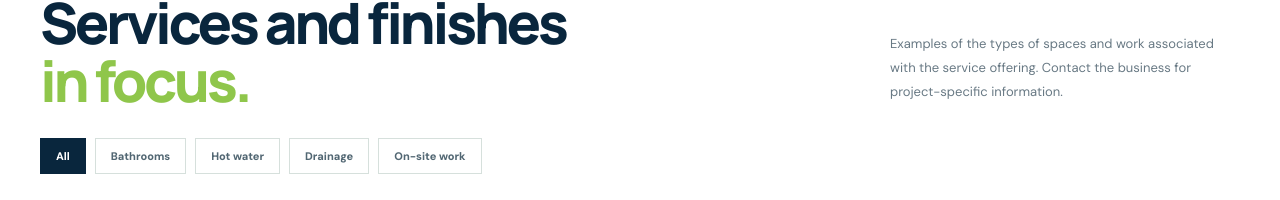
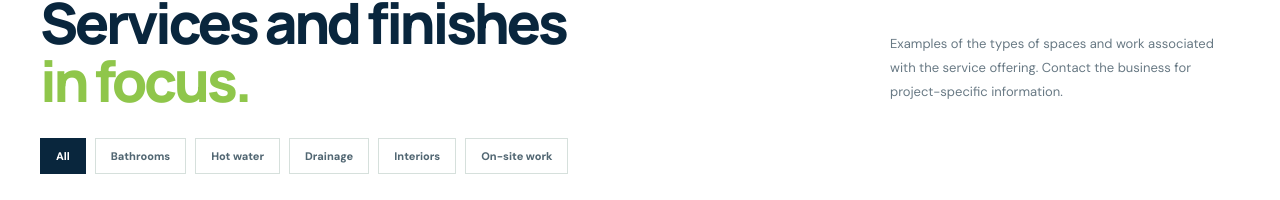
Before and after one commit to nick-lab43/innovative-artisans, a React (Vite) app: page / in a window 1280 px wide. Shown: the part 3951-4151 px from the top of the page. Built offline with nearby package versions, Linux system fonts and the light colour scheme.

Commit message:
Add accurate project gallery categories

```diff
--- a/src/App.tsx
+++ b/src/App.tsx
@@ -18,11 +18,11 @@ const services = [
   {n:'09',title:'Fitted cupboards',desc:'Fitted cupboard work as part of property improvements and renovation projects.',icon:Hammer,tag:'Interior fittings'}
 ];
 const images = [
-  {title:'On-site installation work',type:'Team at work',image:'/images/actual-team-photo.jpg'},
-  {title:'Bathroom shower and tiled finish',type:'Bathroom installation',image:'/images/bathroom-shower.webp'},
-  {title:'Hot-water cylinder pipework',type:'Hot-water installation',image:'/images/hot-water-installation.webp'},
-  {title:'Underground drainage pipework',type:'Drainage installation',image:'/images/drainage-pipework.webp'},
-  {title:'Kitchen sink and fitted cabinetry',type:'Kitchen installation',image:'/images/kitchen-installation.webp'}
+  {title:'On-site installation work',type:'Team at work',category:'On-site work',image:'/images/actual-team-photo.jpg'},
+  {title:'Bathroom shower and tiled finish',type:'Bathroom installation',category:'Bathrooms',image:'/images/bathroom-shower.webp'},
+  {title:'Hot-water cylinder pipework',type:'Hot-water installation',category:'Hot water',image:'/images/hot-water-installation.webp'},
+  {title:'Underground drainage pipework',type:'Drainage installation',category:'Drainage',image:'/images/drainage-pipework.webp'},
+  {title:'Kitchen sink and fitted cabinetry',type:'Kitchen installation',category:'Interiors',image:'/images/kitchen-installation.webp'}
 ];
 const faqs = [
   {q:'How do I request a quote?',a:'Call the business or send a WhatsApp message. Include your suburb, the type of work required and a short description of the job.'},
@@ -50,7 +50,7 @@ function App() {
       <section className="trevor section-pad" id="trevor"><div className="wrap trevor-grid"><div className="trevor-photo-wrap"><img className="trevor-photo" src="/images/actual-team-photo.jpg" alt="Trevor carrying out hands-on installation work on site" loading="lazy"/><div className="trevor-photo-label"><span className="trevor-dot"></span><span>ON SITE · HANDS-ON WORK</span></div></div><div className="trevor-copy"><div className="section-kicker">A PERSONAL INTRODUCTION</div><p className="trevor-overline">A message from Trevor</p><h2>Hi, I'm <em>Trevor.</em></h2><p className="trevor-lead">I provide plumbing, installation and property-improvement services across Cape Town.</p><p>Whether you need an instant shower installed, a solar water heater, help with a leak or burst pipe, or assistance with renovations, I want to understand the job and help you work out the next step.</p><p>I believe in clear communication, practical solutions and taking care with the work being done. Get in touch, explain what you need and let's discuss how I can help.</p><div className="trevor-signoff"><span className="trevor-signature">Trevor</span><span>INNOVATIVE ARTIZENS</span></div><a className="btn btn-green" href={wa('Hi Trevor, I visited your website and would like to discuss a job.')} target="_blank" rel="noreferrer"><MessageCircle size={17}/> Contact Trevor</a></div></div></section>
       <section className="services section-pad" id="services"><div className="wrap"><div className="section-head"><div><div className="section-kicker">02 / SERVICES</div><h2>Work for the home<br/>and <em>the workplace.</em></h2></div><p>Explore the services offered by the business. Use the enquiry links to discuss your specific requirements.</p></div><div className="service-grid">{services.map(s=>{const Icon=s.icon;return <article className="service-card" key={s.n}><div className="service-top"><span>{s.n}</span><Icon size={25}/></div><div className="service-content"><small>{s.tag}</small><h3>{s.title}</h3><p>{s.desc}</p><a href={wa('Hello, I am enquiring about '+s.title.toLowerCase()+'.')} target="_blank" rel="noreferrer" aria-label={'Enquire about '+s.title}><ArrowUpRight size={19}/></a></div></article>})}</div></div></section>
       <section className="feature-band"><div className="wrap feature-grid"><div className="feature-image"><div className="feature-caption"><span>START WITH THE DETAILS</span><b>Tell us what needs attention.</b></div></div><div className="feature-copy"><div className="section-kicker light-kicker">HOW TO ENQUIRE</div><h2>Explain the job.<br/><em>Plan the next step.</em></h2><p>Share the type of work required, your suburb and any details that can help explain the job. The business can then discuss the enquiry and the next steps with you.</p><ul><li><CheckCircle2/> Clear service enquiries</li><li><CheckCircle2/> Domestic and commercial work</li><li><CheckCircle2/> Cape Town service-area coverage</li></ul><a className="btn btn-white" href={wa('Hello, I would like to discuss a project.')} target="_blank" rel="noreferrer">Discuss your project <ArrowUpRight size={16}/></a></div></div></section>
-      <section className="work section-pad" id="work"><div className="wrap"><div className="section-head"><div><div className="section-kicker">03 / SERVICE GALLERY</div><h2>Services and finishes<br/><em>in focus.</em></h2></div><p>Examples of the types of spaces and work associated with the service offering. Contact the business for project-specific information.</p></div><div className="gallery-filters" role="group" aria-label="Filter project photographs">{['All','Bathrooms','Hot water','Drainage','On-site work'].map(category=><button type="button" key={category} className={activeCategory===category?'active':''} aria-pressed={activeCategory===category} onClick={()=>setActiveCategory(category)}>{category}</button>)}</div><div className="project-grid">{images.filter(p=>activeCategory==='All'||p.category===activeCategory).map((p,i)=><button type="button" className={'project-card project-'+i} key={p.title} onClick={()=>setSelectedImage(p)} aria-label={'View photograph: '+p.title}><img src={p.image} alt={p.title} loading="lazy" decoding="async"/><span className="project-overlay"><small>{p.type}</small><span className="project-title">{p.title}</span><span className="project-view">View photograph <ArrowUpRight size={14}/></span></span></button>)}</div><p className="gallery-note">These photographs were supplied by the business and show examples of its installation work and finished spaces. Contact the business for details about a specific project.</p></div></section>
+      <section className="work section-pad" id="work"><div className="wrap"><div className="section-head"><div><div className="section-kicker">03 / SERVICE GALLERY</div><h2>Services and finishes<br/><em>in focus.</em></h2></div><p>Examples of the types of spaces and work associated with the service offering. Contact the business for project-specific information.</p></div><div className="gallery-filters" role="group" aria-label="Filter project photographs">{['All','Bathrooms','Hot water','Drainage','Interiors','On-site work'].map(category=><button type="button" key={category} className={activeCategory===category?'active':''} aria-pressed={activeCategory===category} onClick={()=>setActiveCategory(category)}>{category}</button>)}</div><div className="project-grid">{images.filter(p=>activeCategory==='All'||p.category===activeCategory).map((p,i)=><button type="button" className={'project-card project-'+i} key={p.title} onClick={()=>setSelectedImage(p)} aria-label={'View photograph: '+p.title}><img src={p.image} alt={p.title} loading="lazy" decoding="async"/><span className="project-overlay"><small>{p.type}</small><span className="project-title">{p.title}</span><span className="project-view">View photograph <ArrowUpRight size={14}/></span></span></button>)}</div><p className="gallery-note">These photographs were supplied by the business and show examples of its installation work and finished spaces. Contact the business for details about a specific project.</p></div></section>
       <section className="areas section-pad" id="areas"><div className="wrap areas-grid"><div><div className="section-kicker">04 / SERVICE AREAS</div><h2>Serving communities<br/><em>across Cape Town.</em></h2><p className="areas-copy">Enquiries are welcome from the following areas and surrounding neighbourhoods.</p><a className="under-link" href={wa('Hello, please confirm service availability in my area.')} target="_blank" rel="noreferrer">Check your area <ArrowUpRight size={16}/></a></div><div className="area-panel"><div className="area-panel-head"><MapPin size={19}/><span>CAPE TOWN SERVICE AREAS</span></div><div className="area-tags">{areas.map(a=><span key={a}>{a}</span>)}</div><div className="area-foot">Not sure whether your suburb is covered? Send your location on WhatsApp.</div></div></div></section>
       <section className="hours"><div className="wrap hours-inner"><div className="hours-icon"><Clock3 size={27}/></div><div><small>BUSINESS HOURS</small><h2>Available <em>six days a week.</em></h2><p>24 hours a day, Monday to Saturday — 312 days a year. Sundays excluded.</p></div><a className="btn btn-green" href={wa('Hello, I would like to make an enquiry.')} target="_blank" rel="noreferrer"><MessageCircle size={17}/> WhatsApp us</a></div></section>
       <section className="faq section-pad"><div className="wrap faq-grid"><div><div className="section-kicker">05 / FREQUENTLY ASKED QUESTIONS</div><h2>Useful details<br/><em>before you call.</em></h2><p>Quick answers to common service enquiries.</p></div><div className="faq-list">{faqs.map((f,i)=><div className={'faq-item '+(faqOpen===i?'active':'')} key={f.q}><button type="button" id={'faq-trigger-'+i} aria-controls={'faq-answer-'+i} onClick={()=>setFaqOpen(faqOpen===i?null:i)} aria-expanded={faqOpen===i}><span>{f.q}</span><ChevronDown size={19}/></button>{faqOpen===i&&<p id={'faq-answer-'+i} role="region" aria-labelledby={'faq-trigger-'+i}>{f.a}</p>}</div>)}</div></div></section>
```
